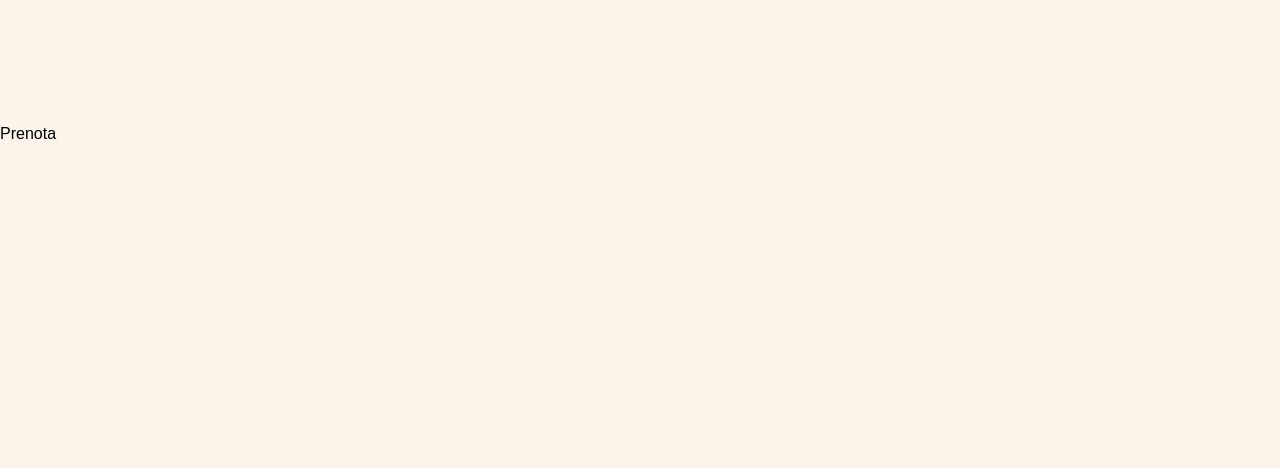
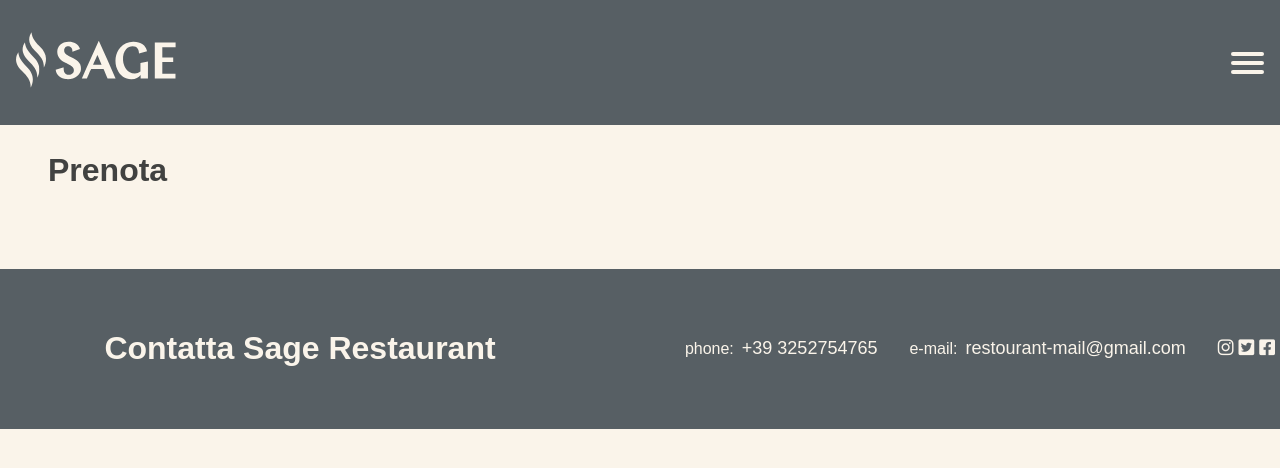
Before and after one commit to federicalodi/webdesign, a plain HTML site: page pages/prenota.html in a window 1280 px wide. Drawn offline with Linux system fonts and the light colour scheme.

Commit message:
creato scheletro prenota.html

```diff
--- a/pages/prenota.css
+++ b/pages/prenota.css
@@ -0,0 +1,17 @@
+body {
+    color: #414241;
+}
+
+nav {
+    background-color: #575F64;
+}
+
+section.prenota {
+    padding: 0 3rem;
+    margin-top: 1rem;
+    margin-bottom: 5rem;
+}
+
+section.prenota > h1 {
+    font-size: 2rem;
+}
--- a/pages/prenota.html
+++ b/pages/prenota.html
@@ -32,6 +32,20 @@
             </ul>
         </div>
     </nav>
-    Prenota
+    <section class="prenota">
+        <h1>Prenota</h1>
+    </section>
+    <footer>
+        <h1>Contatta Sage Restaurant</h1>
+        <div>
+            <p><span style="font-size: medium; margin-right: .5rem;">phone:</span>+39 3252754765</p>
+            <p><span style="font-size: medium; margin-right: .5rem;">e-mail:</span>restourant-mail@gmail.com</p>
+            <div>
+                <i class="fa-brands fa-instagram"></i>
+                <i class="fa-brands fa-square-twitter"></i>
+                <i class="fa-brands fa-square-facebook"></i>
+            </div>
+        </div>
+    </footer>
 </body>
 </html>
```
